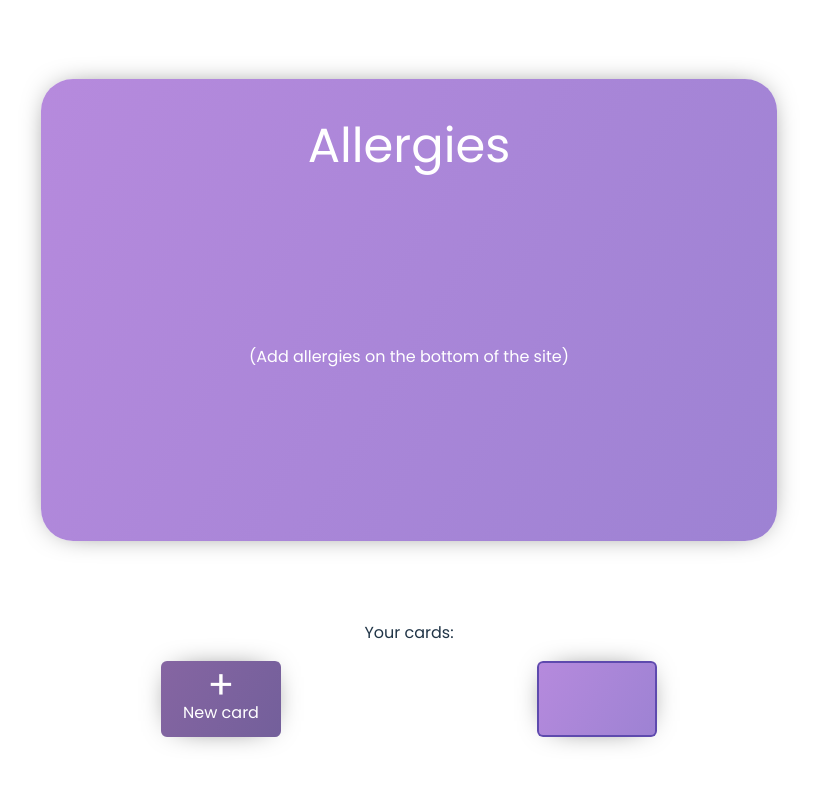
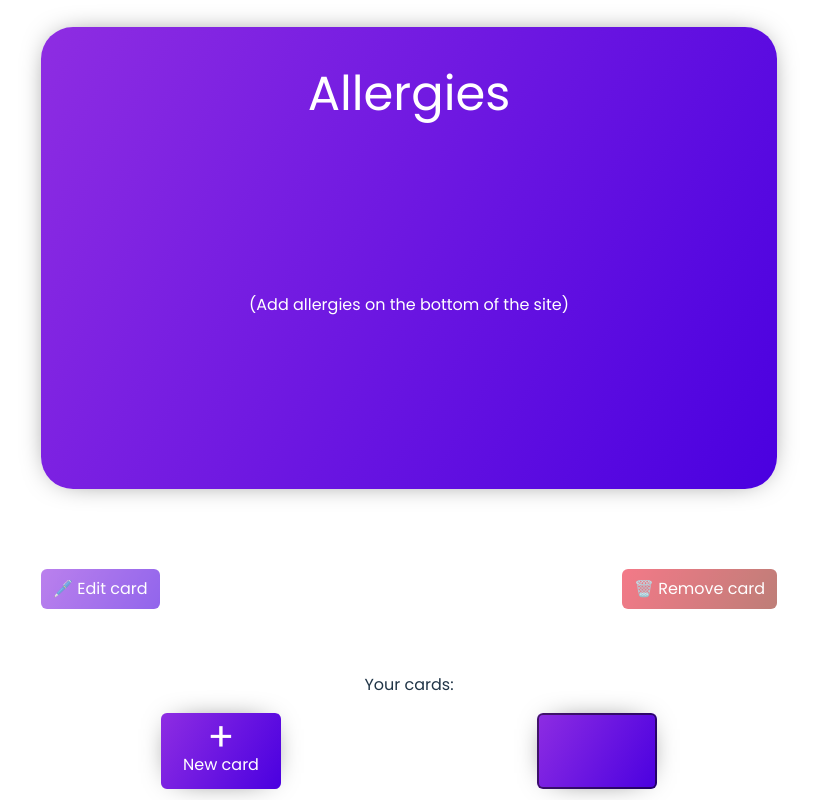
Before and after one commit to niklasmh/food-allergy-card, a React (Vite) app: page / in a window 1280 px wide. Shown: the top 800 px of the page, without its empty margins (231-1048 px from the left). Built offline with nearby package versions, Linux system fonts and the light colour scheme.

Commit message:
Make it possible to change colors on cards

```diff
--- a/src/components/Card.tsx
+++ b/src/components/Card.tsx
@@ -1,11 +1,13 @@
 import { useRecoilState } from "recoil";
 import { Allergies, Languages, allAllergies, allLanguages } from "../allergies";
-import { cardsState, currentCardState } from "../store";
+import { allColors, cardsState, colorMap, currentCardState } from "../store";
 import { Cards } from "./Cards";
+import { useState } from "react";
 
 export function Card() {
   const [card, setCard] = useRecoilState(currentCardState);
-  const [, setCards] = useRecoilState(cardsState);
+  const [cards, setCards] = useRecoilState(cardsState);
+  const [editMode, setEditMode] = useState<boolean>(false);
 
   const beautifyGrid = (elementCount: number): string => {
     const gridCols = [[1], [1], [2], [2, 3], [2, 4], [2, 3, 5], [2, 3], [2, 3, 4], [2, 3, 4], [2, 3, 5]];
@@ -16,8 +18,11 @@ export function Card() {
   };
 
   return (
-    <div className="flex flex-col justify-center items-center mb-8 gap-16 min-h-screen">
-      <div className="card">
+    <div className={"flex flex-col justify-center items-center mb-8 gap-16 min-h-screen" + (editMode ? " edit" : "")}>
+      <div
+        className="card relative"
+        style={{ backgroundImage: `linear-gradient(120deg, ${(colorMap[card.color || "purple"] || []).join(",")})` }}
+      >
         <h1 className="title capitalize mb-8">
           {(card.name || allLanguages.find((l) => l.id === card.languages[0])?.translations["allergies"]) ??
             "Allergies"}
@@ -30,6 +35,60 @@ export function Card() {
             ))}
           {card.allergies.length === 0 && "(Add allergies on the bottom of the site)"}
         </div>
+        {editMode && (
+          <div className="w-full flex flex-row justify-center gap-2 absolute left-0" style={{ bottom: -32 }}>
+            <div className="flex flex-row gap-2">
+              {allColors.map(({ id, colors }) => (
+                <div
+                  key={id}
+                  className={
+                    "color w-8 h-6 rounded-md cursor-pointer hover:scale-105 transition-all" +
+                    (card?.color === id ? " selected" : "")
+                  }
+                  style={{ backgroundImage: `linear-gradient(120deg, ${colors.join(",")})` }}
+                  onClick={() => {
+                    const modifiedCard = { ...card, color: id };
+                    setCard(modifiedCard);
+                    setCards((cards) => cards.map((c) => (c.id === card.id ? modifiedCard : c)));
+                  }}
+                />
+              ))}
+            </div>
+          </div>
+        )}
+      </div>
+
+      <div className="flex flex-row w-full items-start gap-4">
+        {editMode ? (
+          <button className="success-btn" onClick={() => setEditMode(false)}>
+            💾 Save card
+          </button>
+        ) : (
+          <button onClick={() => setEditMode(true)}>🖊️ Edit card</button>
+        )}
+        <div className="flex-1" />
+        <button
+          className="danger-btn"
+          onClick={() => {
+            const updatedCards = cards.filter((c) => c.id !== card.id);
+            setCards(updatedCards);
+            if (updatedCards.length > 0) {
+              setCard(updatedCards[0]);
+            } else {
+              setCard({
+                allergies: [],
+                languages: [],
+                color: "purple",
+                id: Math.random().toString(16).slice(2),
+                name: "",
+                saved: false,
+                isFromLink: false,
+              });
+            }
+          }}
+        >
+          🗑️ Remove card
+        </button>
       </div>
       {card.isFromLink && (
         <div className="flex flex-col gap-4">
--- a/src/components/Cards.tsx
+++ b/src/components/Cards.tsx
@@ -1,6 +1,6 @@
 import { useRecoilState } from "recoil";
 import { allAllergies, allLanguages } from "../allergies";
-import { type Card as CardType, cardsState, currentCardState } from "../store";
+import { type Card as CardType, cardsState, currentCardState, colorMap } from "../store";
 
 export function Cards() {
   const [card] = useRecoilState(currentCardState);
@@ -39,12 +39,18 @@ function Card({ card, newCard = false, selected = false }: CardProps) {
         "small-card flex flex-col justify-between bg-black p-3 gap-1 cursor-pointer hover:scale-105 transition-all" +
         (selected ? " selected" : "")
       }
-      style={{ minWidth: 120, maxWidth: 120, aspectRatio: 1.59 }}
+      style={{
+        minWidth: 120,
+        maxWidth: 120,
+        aspectRatio: 1.59,
+        backgroundImage: `linear-gradient(120deg, ${colorMap[card.color || "purple"].join(",")})`,
+      }}
       onClick={() => {
         if (newCard) {
           const modifiedCard: CardType = {
             allergies: [],
             languages: [],
+            color: card.color,
             isFromLink: false,
             saved: true,
             id: Math.random().toString(16).slice(2),
--- a/src/index.css
+++ b/src/index.css
@@ -46,7 +46,6 @@ h1 {
 }
 
 button {
-  box-shadow: inset 0 0 0 2px #9a82ff;
   background: linear-gradient(120deg, #8E2DE2, #4A00E0);
   border-radius: 6px;
   padding: 8px 12px;
@@ -55,6 +54,16 @@ button {
 .green-btn {
   box-shadow: inset 0 0 0 2px #82b763;
   background: linear-gradient(120deg, #5a7849, #51733e);
+  border-radius: 6px;
+}
+
+.success-btn {
+  background: linear-gradient(120deg, #88c063,#46ab2f);
+  border-radius: 6px;
+}
+
+.danger-btn {
+  background: linear-gradient(120deg, #ED213A, #93291E);
   border-radius: 6px;
 }
 
@@ -115,7 +124,7 @@ button {
 
 .small-card.selected {
   background-image: linear-gradient(120deg, #8E2DE2, #4A00E0);
-  box-shadow: 0 0 32px -16px #000, inset 0 0 0 2px #9a82ff;
+  box-shadow: 0 0 32px -16px #000, inset 0 0 0 2px #fff8;
 }
 
 @media (prefers-color-scheme: light) {
@@ -126,12 +135,22 @@ button {
 
   .small-card.selected {
     background-image: linear-gradient(120deg, #b68add, #9d82d3);
-    box-shadow: 0 0 32px -16px #000, inset 0 0 0 2px #5e4aae;
+    box-shadow: 0 0 32px -16px #000, inset 0 0 0 2px #0008;
+  }
+}
+
+@keyframes wiggle {
+  from {
+    transform: rotate(3deg);
+  }
+  to {
+    transform: rotate(-3deg);
   }
 }
 
 .items {
   margin: auto;
+  mix-blend-mode: lighten;
 }
 
 .item {
@@ -140,6 +159,13 @@ button {
   text-transform: uppercase;
   align-items: center;
 }
+
+.edit .item {
+  /*animation: wiggle 0.5s infinite alternate ease-in-out;*/
+}
+.edit .item:nth-child(2n) { animation-delay: 0.25s; }
+.edit .item:nth-child(3n) { animation-delay: 0.5s; }
+.edit .item:nth-child(5n) { animation-delay: 0.75s; }
 
 .language-choice {
   text-transform: capitalize;
@@ -205,3 +231,11 @@ button {
     color: #fff8;
   }
 }
+
+.color {
+    box-shadow: 0 0 32px -16px #000;
+}
+
+.color.selected {
+    box-shadow: 0 0 32px -16px #000, inset 0 0 0 2px #fff8;
+}
--- a/src/store.ts
+++ b/src/store.ts
@@ -3,9 +3,33 @@ import { Allergies, Languages, allAllergies } from "./allergies";
 import { parseURLParams } from "./utils/parseURLParams";
 import { getFromPersistentStorage, storeToPersistentStorage } from "./utils/persistentStorage";
 
+export type Color = "red" | "green" | "blue" | "yellow" | "orange" | "purple" | "dark" | "light";
+export type ColorMap = { [key in Color]: string[] };
+export const allColors: { id: Color; colors: string[] }[] = [
+  { id: "red", colors: ["#ff6a00", "#ee0979"] },
+  { id: "orange", colors: ["#f5af19", "#f12711"] },
+  { id: "yellow", colors: ["#dda200", "#aa661E"] },
+  { id: "green", colors: ["#88c063", "#46ab2f"] },
+  { id: "blue", colors: ["#0575E6", "#021B79"] },
+  { id: "purple", colors: ["#8E2DE2", "#4A00E0"] },
+  { id: "dark", colors: ["#151515", "#050505"] },
+  { id: "light", colors: ["#555", "#333"] },
+];
+export const colorMap: { [id in Color]: string[] } = allColors.reduce((acc, c) => ({ ...acc, [c.id]: c.colors }), {
+  red: [],
+  green: [],
+  blue: [],
+  yellow: [],
+  orange: [],
+  purple: [],
+  dark: [],
+  light: [],
+});
+
 export type Card = {
   name: string;
   id: string;
+  color: Color;
   isFromLink: boolean;
   saved: boolean;
   languages: Languages[];
@@ -17,6 +41,7 @@ function createCard(allergies: Allergies[], languages: Languages[], fromLink: bo
     const card = {
       name: "",
       id: Math.random().toString(16).slice(2),
+      color: "purple" as Color,
       isFromLink: fromLink,
       saved: true,
       languages,
@@ -30,6 +55,7 @@ function createCard(allergies: Allergies[], languages: Languages[], fromLink: bo
   return {
     name: "",
     id: saved ? Math.random().toString(16).slice(2) : "",
+    color: "purple" as Color,
     isFromLink: fromLink,
     saved,
     languages,
```
